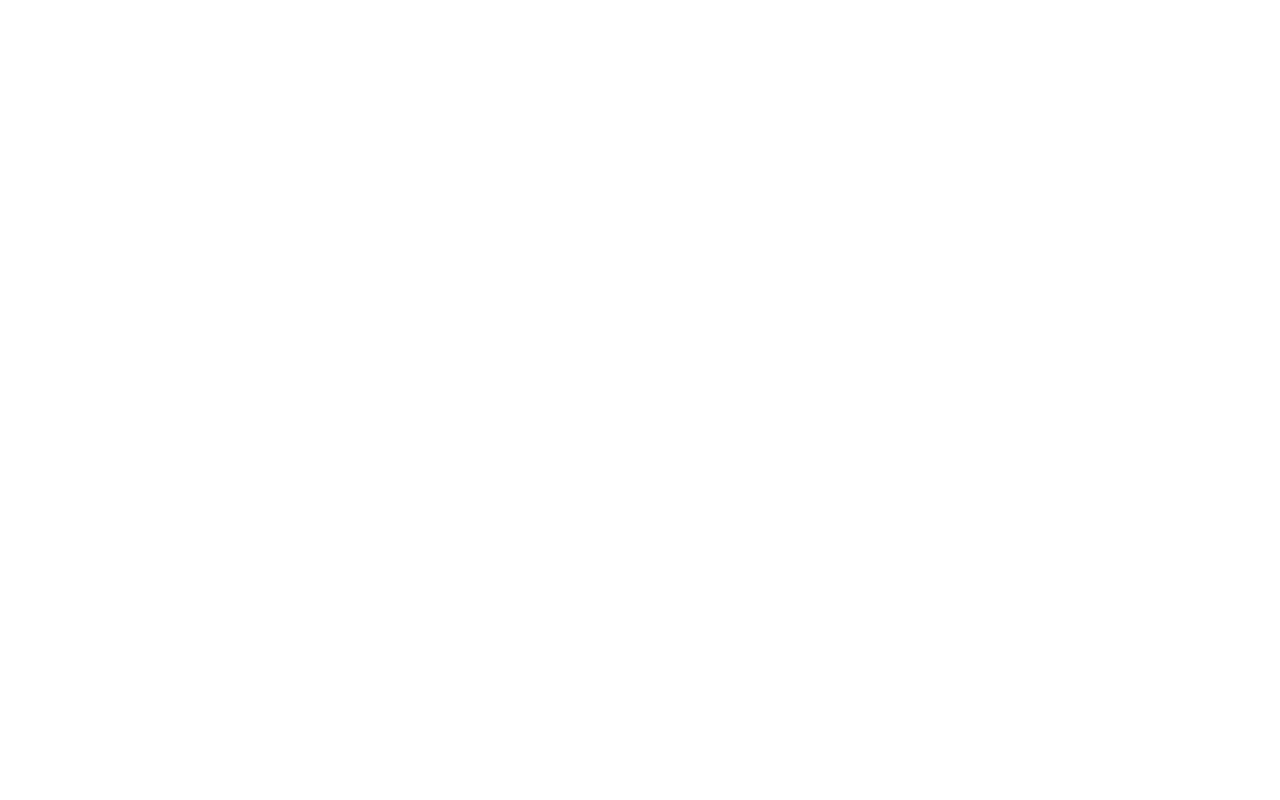
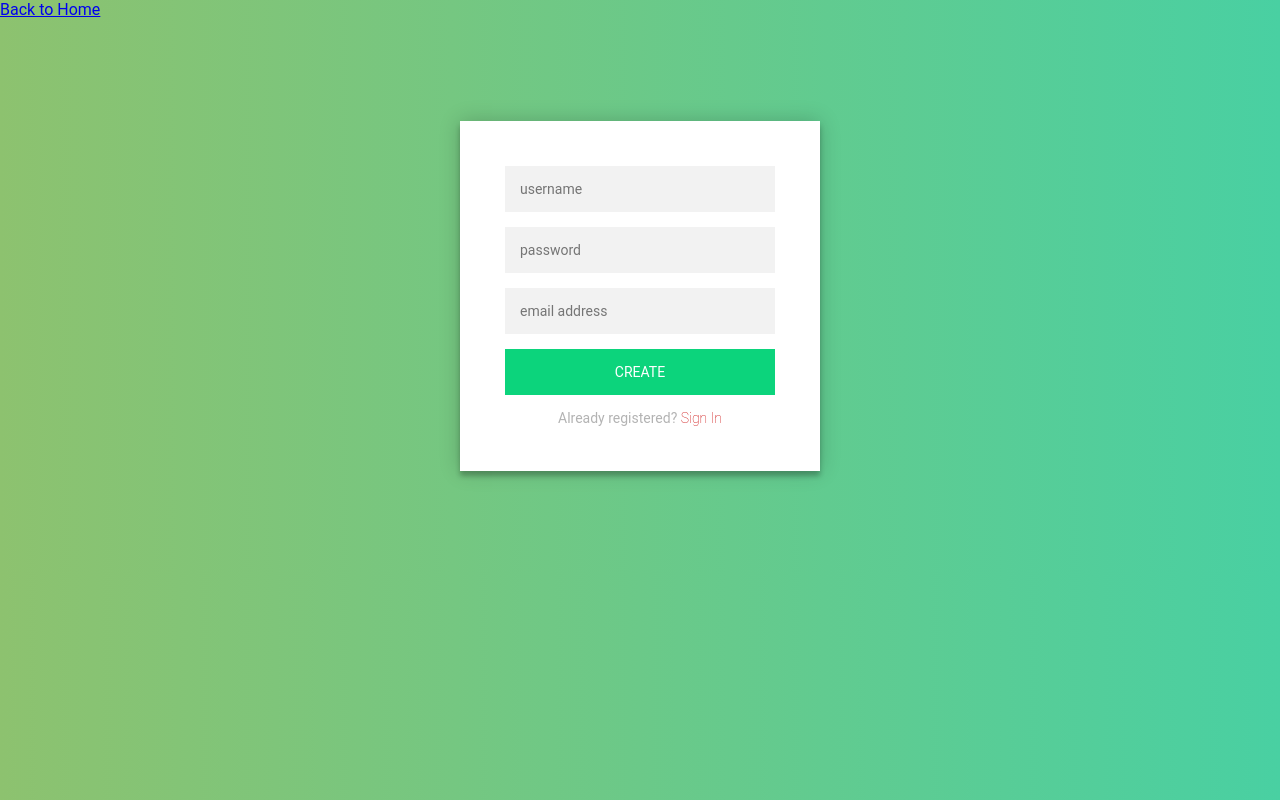
Before and after one commit to LucianCumpata/TW-Project, a plain HTML site: page register.html in a window 1280 px wide. Drawn offline with Linux system fonts and the light colour scheme.

Commit message:
added login/register page

```diff
--- a/css/style-sheet.css
+++ b/css/style-sheet.css
@@ -1,4 +1,4 @@
-/* style-ul pentru bara de navigare si butoanele de login si register(andreea)*/
+/* Style-ul pentru bara de navigare si butoanele de login si register(Andreea)*/
 ul {
     list-style-type: none;
     margin: 0;
@@ -124,3 +124,83 @@ a:hover.button{
     position: absolute;
     top: 0;
 }
+
+/* (Luci)
+Culoarea de background generic si importarea fontului   */
+@import url(https://fonts.googleapis.com/css?family=Roboto:300);
+body {
+    margin: 0px;
+    background: #49d0a2; /* fallback for old browsers */
+    background: -webkit-linear-gradient(right, #49d0a2, #8DC26F);
+    background: -moz-linear-gradient(right, #49d0a2, #8DC26F);
+    background: -o-linear-gradient(right, #49d0a2, #8DC26F);
+    background: linear-gradient(to left, #49d0a2, #8DC26F);
+    font-family: "Roboto", sans-serif;
+    -webkit-font-smoothing: antialiased;
+    -moz-osx-font-smoothing: grayscale;
+
+}
+
+/*Clasele pentru paginile login/register */
+
+.signIU-page {
+    width: 360px;
+    padding: 8% 0 0;
+    margin: auto;
+}
+
+.form {
+    position: relative;
+    z-index: 1;
+    background: #FFFFFF;
+    max-width: 360px;
+    margin: 0 auto 100px;
+    padding: 45px;
+    text-align: center;
+    box-shadow: 0 0 20px 0 rgba(0, 0, 0, 0.2), 0 5px 5px 0 rgba(0, 0, 0, 0.24);
+}
+
+.form input {
+    font-family: "Roboto", sans-serif;
+    outline: 0;
+    background: #f2f2f2;
+    width: 100%;
+    border: 0;
+    margin: 0 0 15px;
+    padding: 15px;
+    box-sizing: border-box;
+    font-size: 14px;
+}
+
+/*Butonul de creare/inregistrare cont nou*/
+.form button {
+    font-family: "Roboto", sans-serif;
+    text-transform: uppercase;
+    outline: 0;
+    background: #0cd47c;
+    width: 100%;
+    border: 0;
+    padding: 15px;
+    color: #FFFFFF;
+    font-size: 14px;
+
+    cursor: pointer;
+}
+
+.form button:hover,.form button:active,.form button:focus {
+    background: #29a0a2;
+}
+
+/* Mesaj simplu de culoare sur */
+.form .message {
+    margin: 15px 0 0;
+    color: #b3b3b3;
+    font-size: 14px;
+}
+
+/* Mesaj cu importanta ridicata de culoare rosie */
+.form .message a {
+    color: #c90000;
+    font-weight: lighter;
+    text-decoration: none;
+}
--- a/login.html
+++ b/login.html
@@ -0,0 +1,24 @@
+<!DOCTYPE html>
+<html lang="en">
+<head>
+    <link rel="stylesheet" type="text/css" href="css/style-sheet.css">
+    <script src="jscripts/login-form.js"></script>
+    <meta charset="UTF-8">
+    <title>Login</title>
+</head>
+<body>
+<div>
+    <a href="index.html">Back to Home</a>
+</div>
+<div class="signIU-page">
+    <div class="form">
+        <form class="login-form">
+            <input type="text" placeholder="username"/>
+            <input type="password" placeholder="password"/>
+            <button>login</button>
+            <p class="message">Not registered? <a href="register.html">Create an account</a></p>
+        </form>
+    </div>
+</div>
+</body>
+</html>
--- a/register.html
+++ b/register.html
@@ -0,0 +1,25 @@
+<!DOCTYPE html>
+<html lang="en">
+<head>
+    <link rel="stylesheet" type="text/css" href="css/style-sheet.css">
+    <script src="jscripts/login-form.js"></script>
+    <meta charset="UTF-8">
+    <title>Register</title>
+</head>
+<body>
+<div>
+    <a href="index.html">Back to Home</a>
+</div>
+<div class="signIU-page">
+    <div class="form">
+        <form class="register-form">
+            <input type="text" placeholder="username"/>
+            <input type="password" placeholder="password"/>
+            <input type="text" placeholder="email address"/>
+            <button>create</button>
+            <p class="message">Already registered? <a href="login.html">Sign In</a></p>
+        </form>
+    </div>
+</div>
+</body>
+</html>
```
